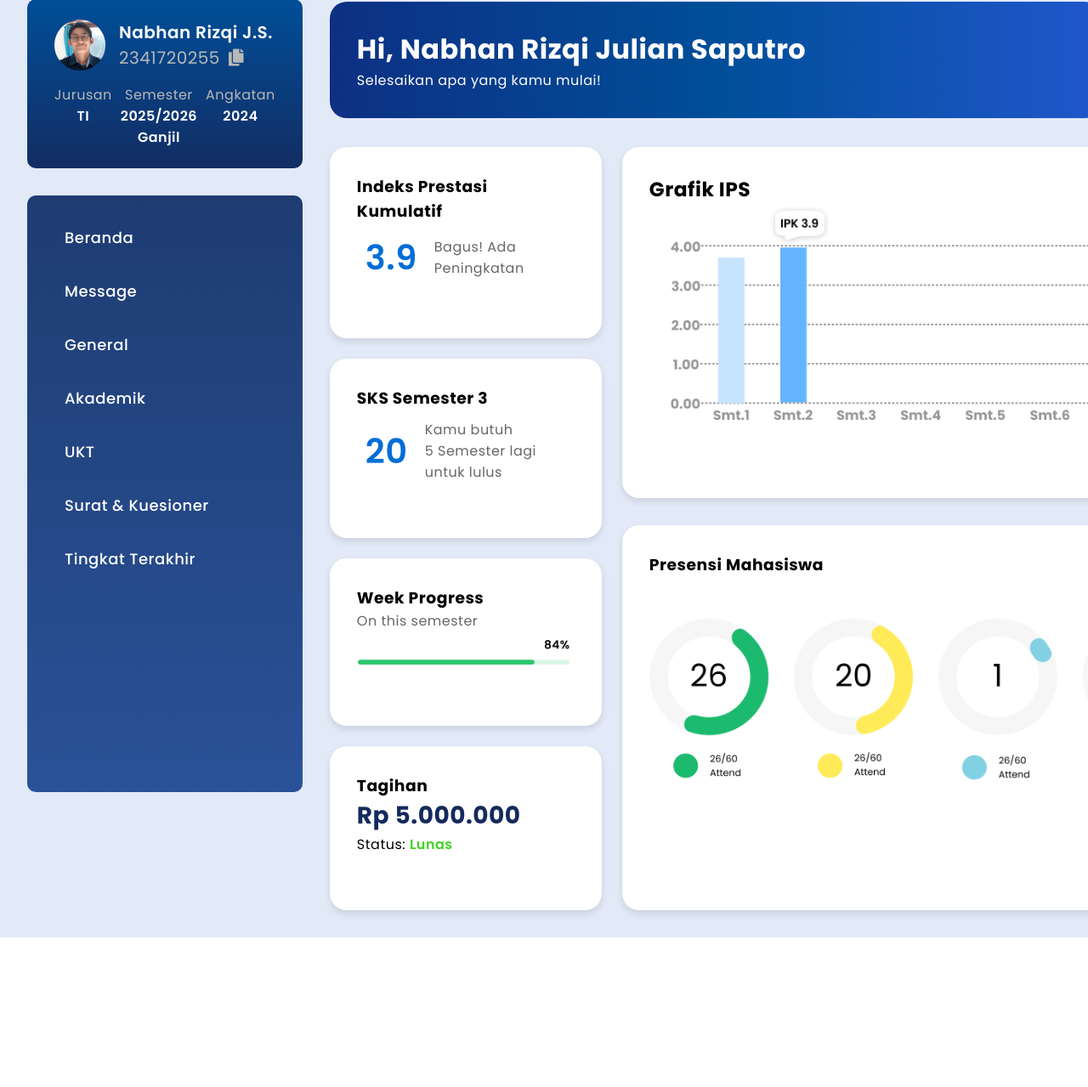
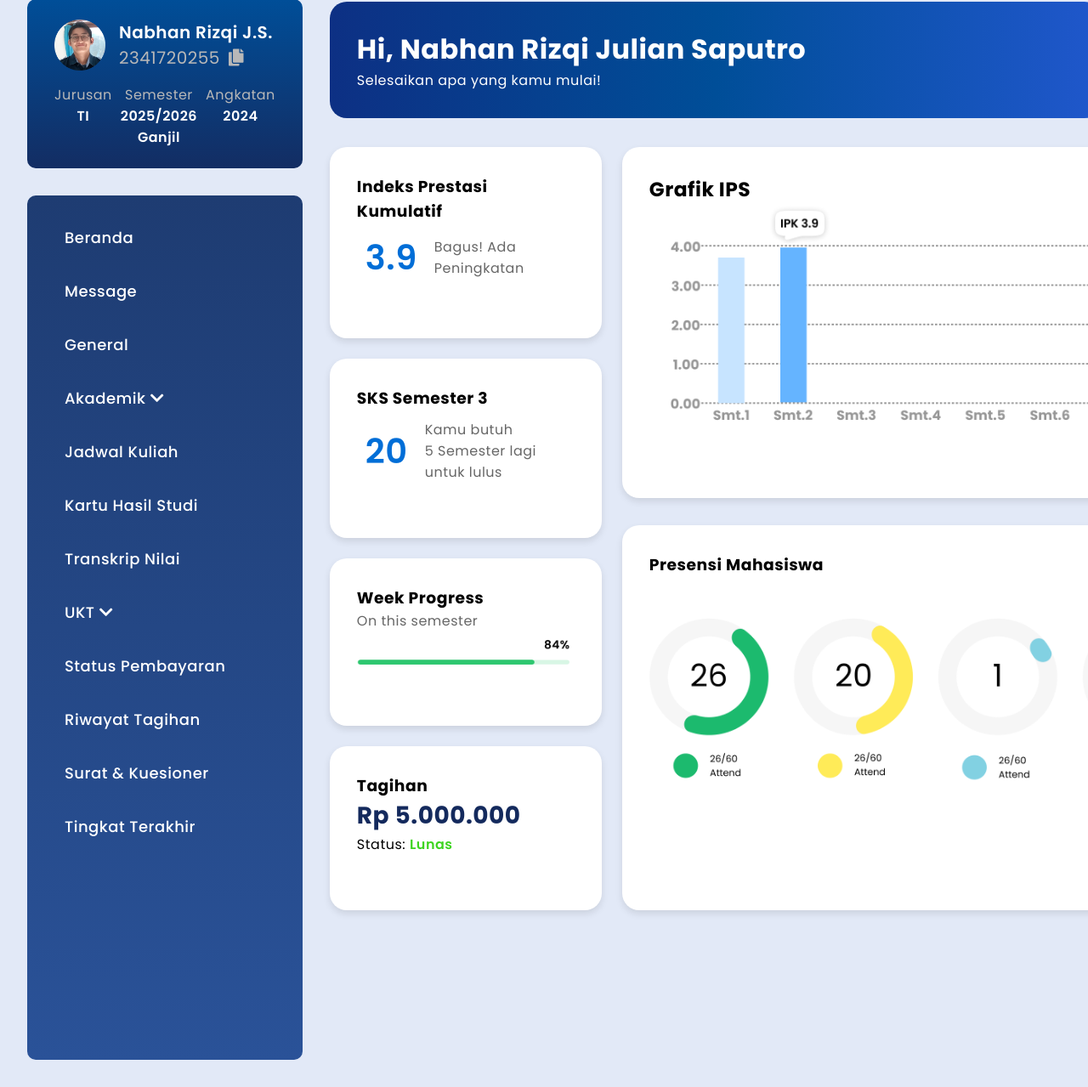
Before and after one commit to rzjuliannofficial/Quiz-1_Desprog-ReDesign-Siakad, a PHP site: page /Beranda.php in a window 1280 px wide; the page is wider, and only the part inside the window is pictured. Shown: the part 141-1420 px from the top of that part at 85% size. Before the commit the page ends 1244 px from the top of that part, so only its background shows below. Run offline with PHP 8.4, Linux system fonts and the light colour scheme.

Commit message:
add jquery and add sub-navbar

```diff
--- a/Beranda.php
+++ b/Beranda.php
@@ -6,6 +6,7 @@
     <title>Siakad | Sistem Informasi Akademik</title>
     <link rel="stylesheet" href="style/styleBeranda.css">
     <link rel="stylesheet" href="https://cdnjs.cloudflare.com/ajax/libs/font-awesome/5.15.4/css/all.min.css">
+    <script src="jquery-ui-1.14.1/external/jquery/jquery.js"></script>
 </head>
 <body>
     <!-- header -->
@@ -86,8 +87,21 @@
                     <li><a href="#">Beranda</a></li>
                     <li><a href="Maintance.php">Message</a></li>
                     <li><a href="Maintance.php">General</a></li>
-                    <li><a href="Maintance.php">Akademik</a></li>
-                    <li><a href="Maintance.php">UKT</a></li>
+                    <li class="akademik">
+                        <a href="#">Akademik <i class="fas fa-chevron-down"></i></a>
+                        <ul class="sub-akademik">
+                            <li><a href="Maintance.php">Jadwal Kuliah</a></li>
+                            <li><a href="Maintance.php">Kartu Hasil Studi</a></li>
+                            <li><a href="Maintance.php">Transkrip Nilai</a></li>
+                        </ul>
+                    </li>
+                    <li class="ukt">
+                        <a href="#">UKT <i class="fas fa-chevron-down"></i></a>
+                        <ul class="sub-ukt">
+                            <li><a href="Maintance.php">Status Pembayaran</a></li>
+                            <li><a href="Maintance.php">Riwayat Tagihan</a></li>
+                        </ul>
+                    </li>
                     <li><a href="Maintance.php">Surat & Kuesioner</a></li>
                     <li><a href="Maintance.php">Tingkat Terakhir</a></li>
                 </ul>
```
